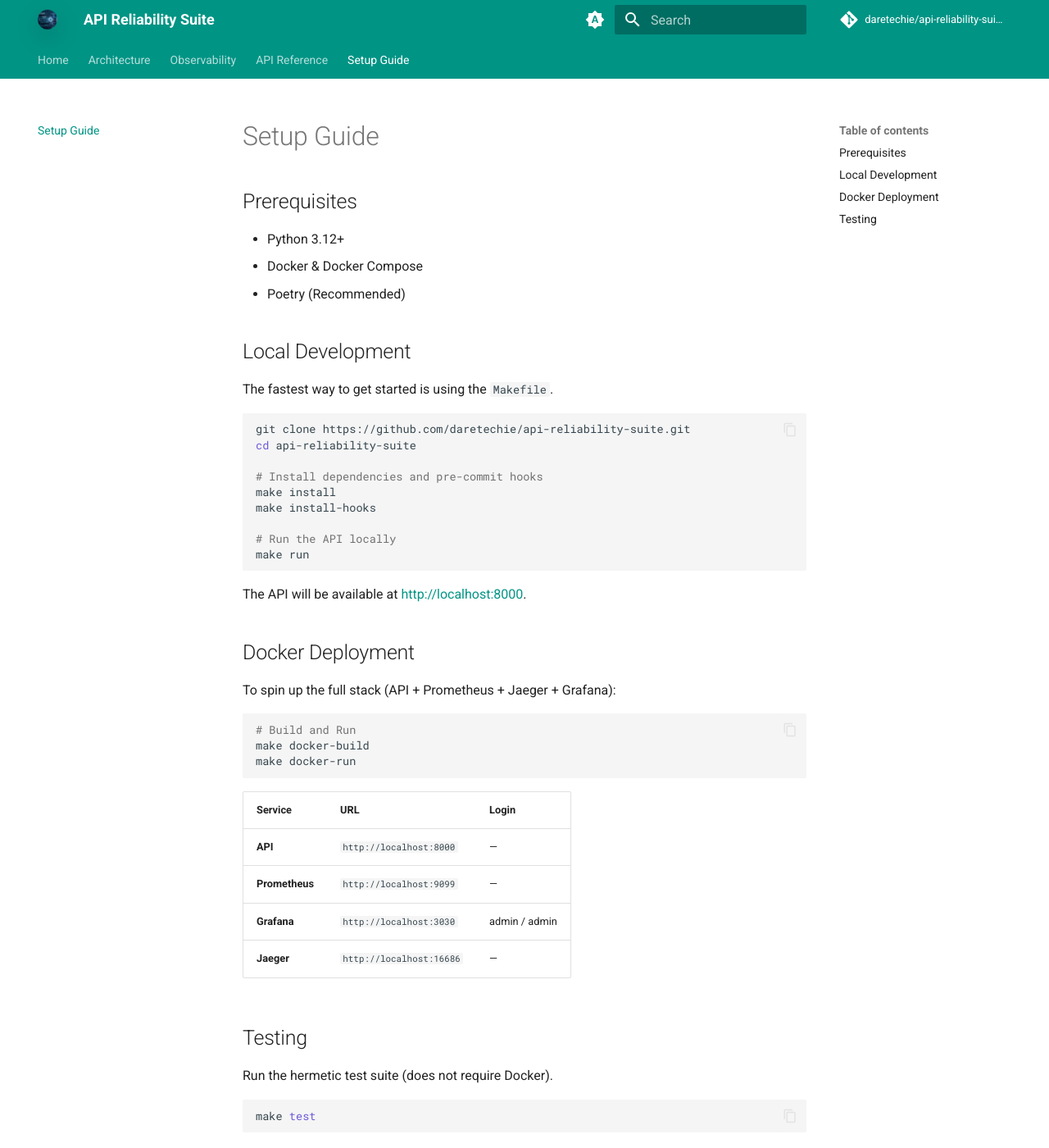
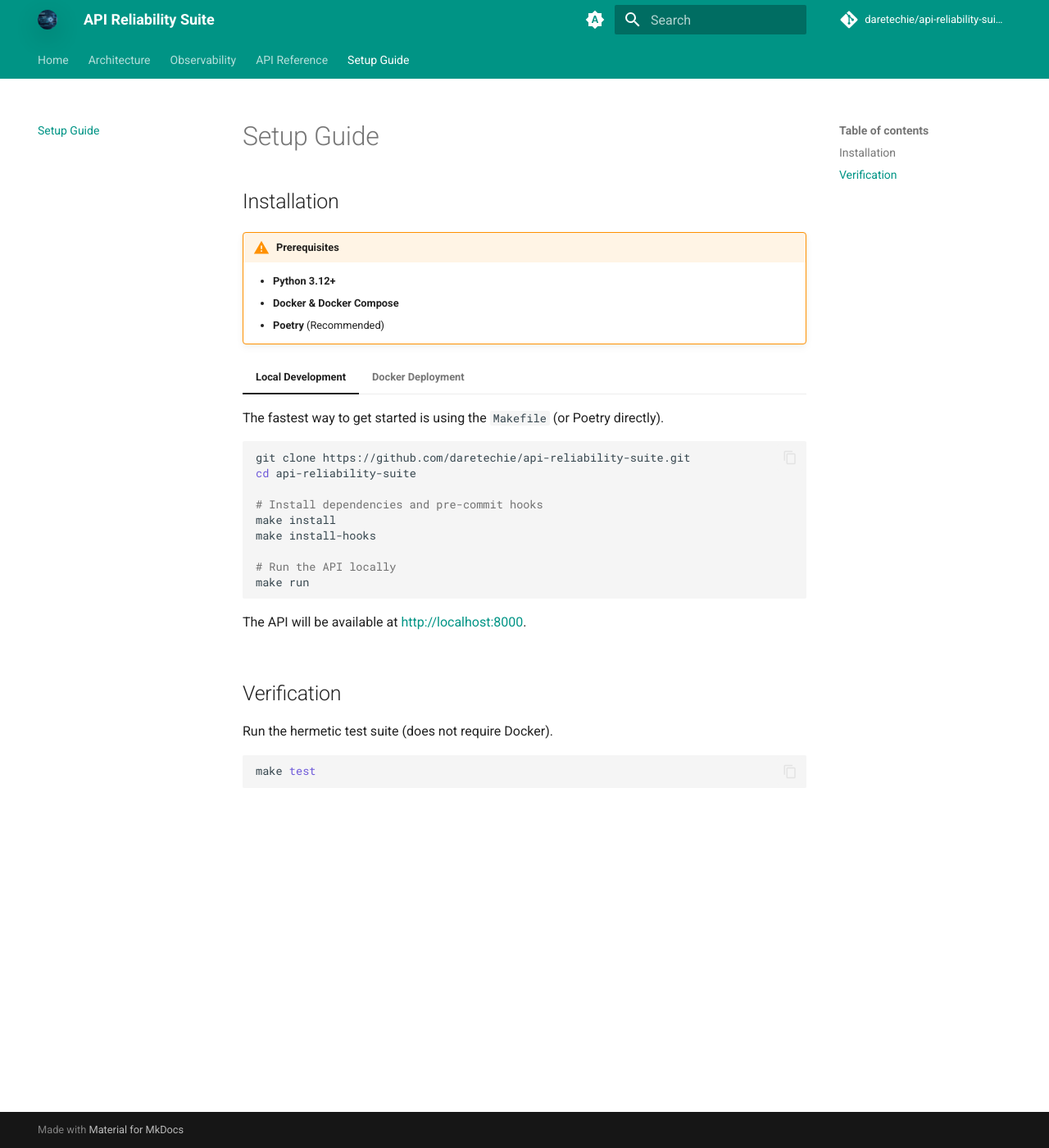
Before and after one commit to darestack/api-reliability-suite, an MkDocs documentation site: the page built from docs/setup.md, in a window 1280 px wide and 1400 px high. Shown: the whole window at 82% size. Built offline with MkDocs 1.6.1 and Material for MkDocs 9.7.7, drawn with Linux system fonts in a browser that asks for light colours; comment, search, counter and statistics services are not loaded.

````diff
--- a/docs/setup.md
+++ b/docs/setup.md
@@ -1,46 +1,50 @@
 # Setup Guide
 
-## Prerequisites
-- Python 3.12+
-- Docker & Docker Compose
-- Poetry (Recommended)
+## Installation
 
-## Local Development
+!!! warning "Prerequisites"
+    - **Python 3.12+**
+    - **Docker & Docker Compose**
+    - **Poetry** (Recommended)
 
-The fastest way to get started is using the `Makefile`.
+=== "Local Development"
 
-```bash
-git clone https://github.com/daretechie/api-reliability-suite.git
-cd api-reliability-suite
+    The fastest way to get started is using the `Makefile` (or Poetry directly).
 
-# Install dependencies and pre-commit hooks
-make install
-make install-hooks
+    ```bash
+    git clone https://github.com/daretechie/api-reliability-suite.git
+    cd api-reliability-suite
 
-# Run the API locally
-make run
-```
+    # Install dependencies and pre-commit hooks
+    make install
+    make install-hooks
 
-The API will be available at [http://localhost:8000](http://localhost:8000).
+    # Run the API locally
+    make run
+    ```
 
-## Docker Deployment
+    The API will be available at [http://localhost:8000](http://localhost:8000).
 
-To spin up the full stack (API + Prometheus + Jaeger + Grafana):
+=== "Docker Deployment"
 
-```bash
-# Build and Run
-make docker-build
-make docker-run
-```
+    To spin up the full stack (API + Prometheus + Jaeger + Grafana):
 
-| Service | URL | Login |
-|---------|-----|-------|
-| **API** | `http://localhost:8000` | — |
-| **Prometheus** | `http://localhost:9099` | — |
-| **Grafana** | `http://localhost:3030` | admin / admin |
-| **Jaeger** | `http://localhost:16686` | — |
+    ```bash
+    # Build and Run
+    make docker-build
+    make docker-run
+    ```
 
-## Testing
+    **Service Registry:**
+
+    | Service | URL | Login |
+    |---------|-----|-------|
+    | **API** | `http://localhost:8000` | — |
+    | **Prometheus** | `http://localhost:9099` | — |
+    | **Grafana** | `http://localhost:3030` | admin / admin |
+    | **Jaeger** | `http://localhost:16686` | — |
+
+## Verification
 
 Run the hermetic test suite (does not require Docker).
 
````
Also changed, not shown: docs/index.md (+15 -15 lines).
